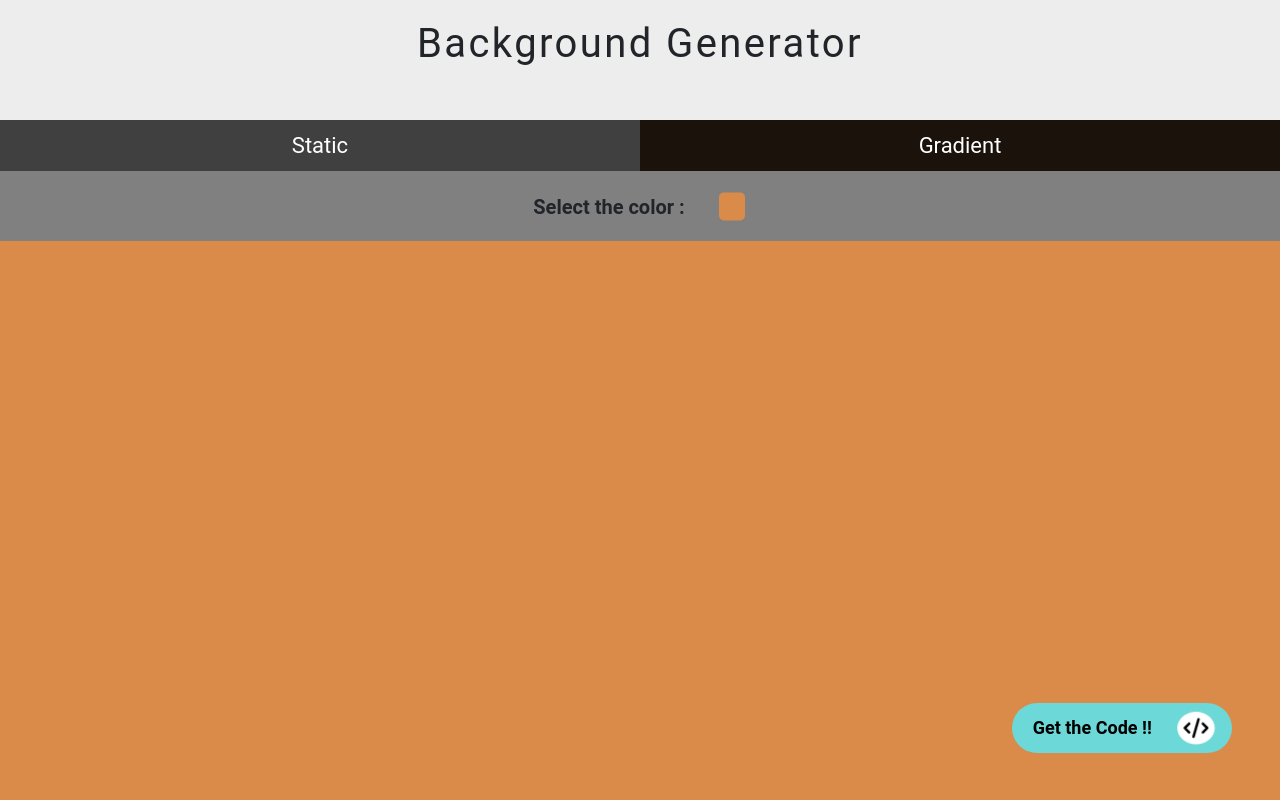
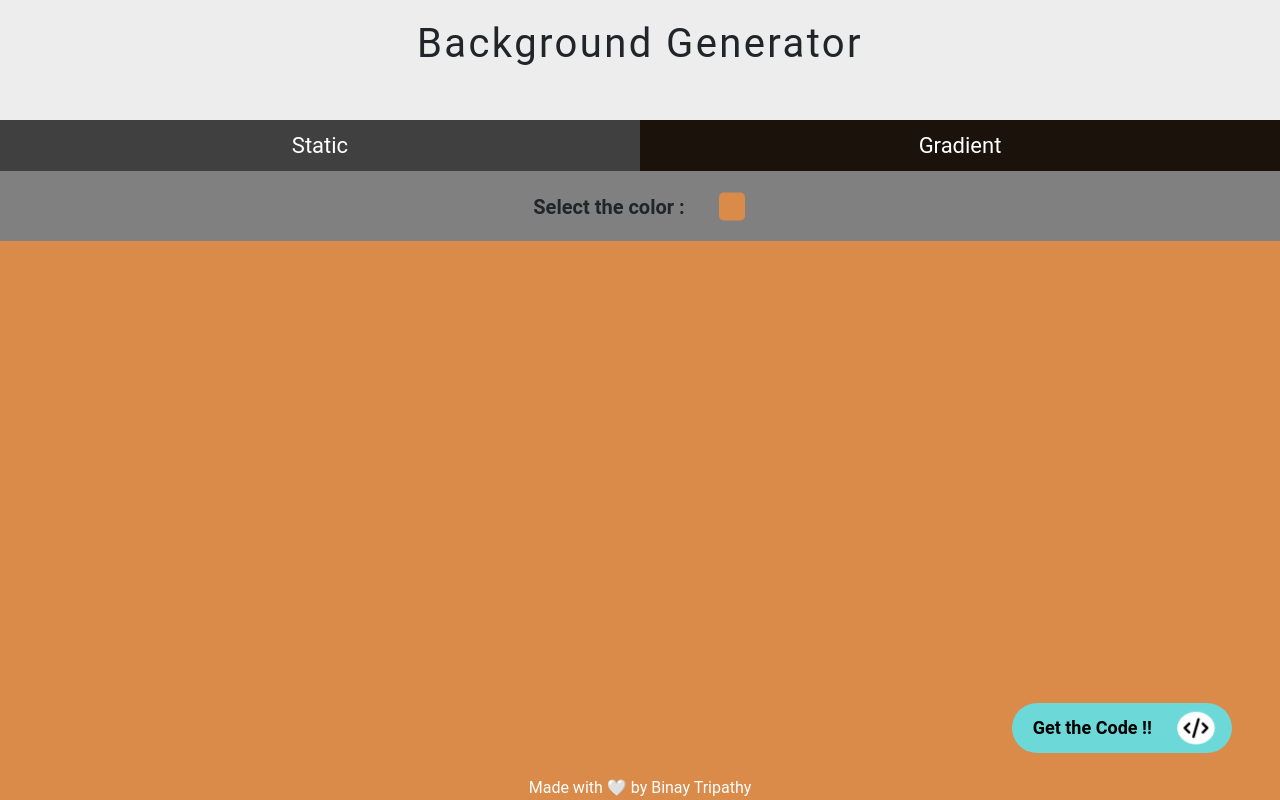
Before and after one commit to binay-tripathy/Background-Generator, a React (Create React App) app: page / in a window 1280 px wide. Built offline with nearby package versions, Linux system fonts and the light colour scheme.

Commit message:
Complete update
Signed-off-by: Binay Tripathy <binaytripathy123@gmail.com>

```diff
--- a/src/components/Navbar/Navbar.jsx
+++ b/src/components/Navbar/Navbar.jsx
@@ -19,6 +19,9 @@ const Navbar = () => {
                     </NavLink>
                 </nav>
             </div>
+            <div className="footer">
+                <a href="http://github.com/binay-tripathy" target="_blank" rel="noopener noreferrer">Made with 🤍 by Binay Tripathy</a>
+            </div>
 
         </>
     )
--- a/src/components/Navbar/Navbar.scss
+++ b/src/components/Navbar/Navbar.scss
@@ -29,7 +29,9 @@ h1{
       text-decoration: none;
     }
     a.active {
+      padding: 0 20px;
       background: #414040;
+      background-clip: padding-box;
       color: #ffffff;
     }
   }
@@ -58,6 +60,17 @@ h1{
     background-color: white;
   }
 }
+.footer{
+  position: absolute;
+  bottom: 0;
+  right: 0;
+  left: 0;
+  z-index: 2;
+  a{
+    text-decoration: none;
+    color: white;
+  }
+}
 .popUp-content{
   border-radius: 10px;
   animation: zoomInUp 1s 0s forwards;
@@ -75,6 +88,13 @@ h1{
     padding: 10px 5px;
     margin: auto;
     text-align: center;
+    button{
+      border-radius: 5px;
+      background-color: gray;
+      &:hover{
+        background-color: lightgray;
+      }
+    }
   }
   .close {
     cursor: pointer;
```
